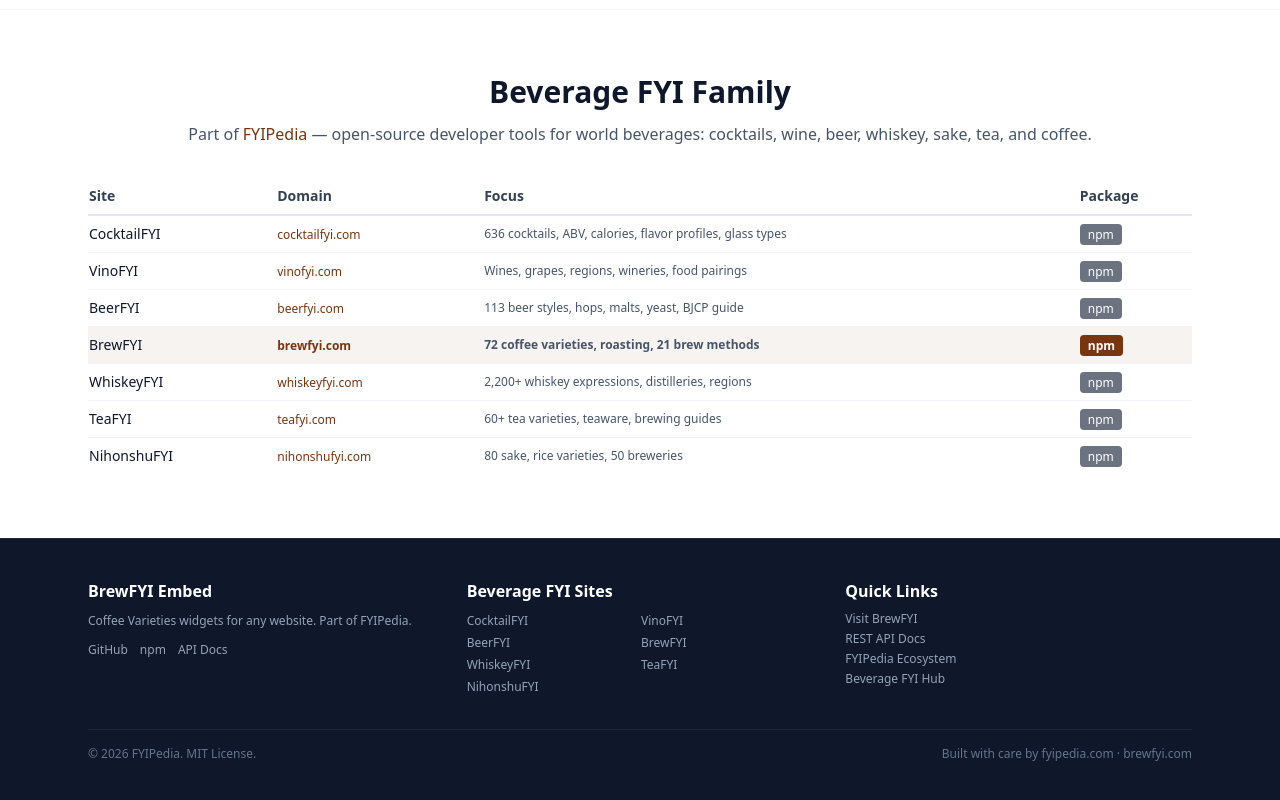
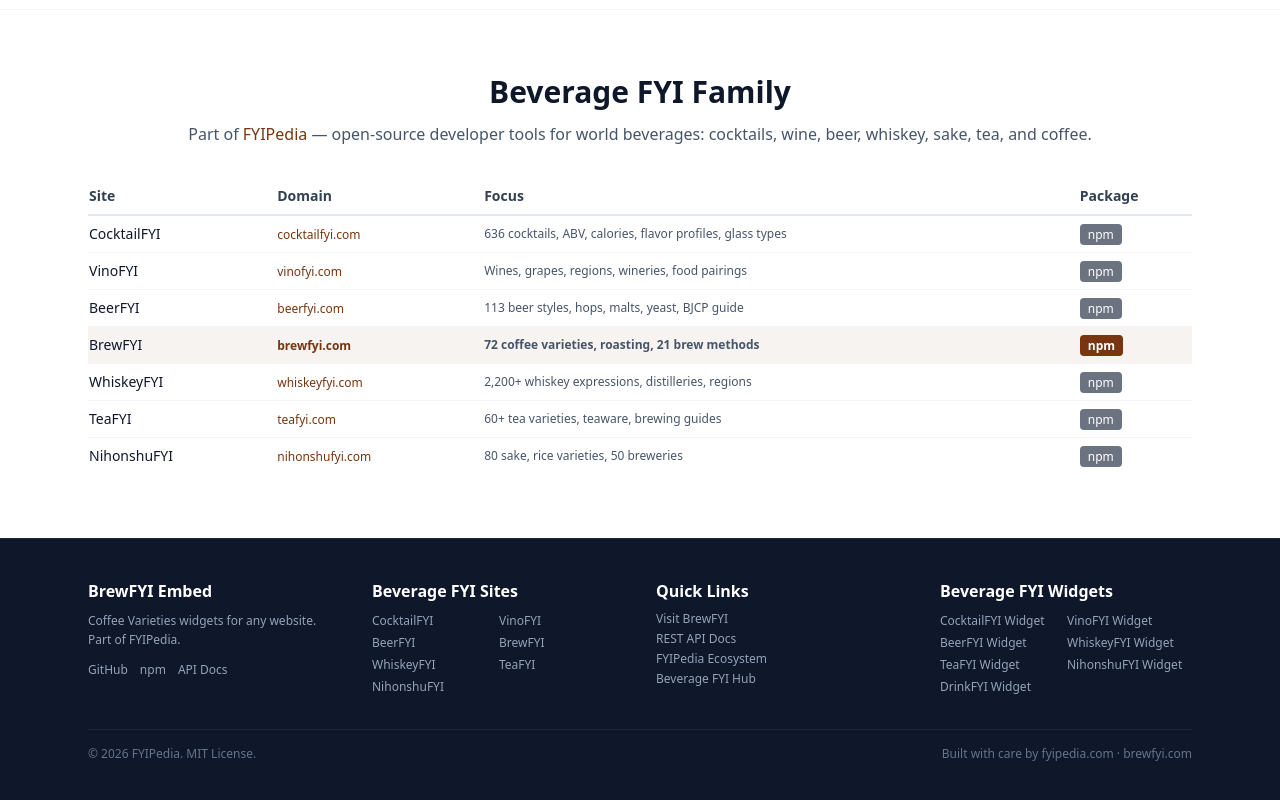
Before and after one commit to fyipedia/brewfyi-embed, a website: page docs/index.html in a window 1280 px wide. Shown: the part 3762-4562 px from the top of the page. Drawn offline with nearby package versions, Linux system fonts and the light colour scheme; a script that the page names is missing.

Commit message:
feat: add family widget cross-links in footer for SEO link equity

```diff
--- a/docs/index.html
+++ b/docs/index.html
@@ -384,7 +384,7 @@
   <!-- FOOTER -->
   <footer class="bg-slate-900 dark:bg-slate-950 text-slate-300 py-10 border-t border-slate-800">
     <div class="max-w-6xl mx-auto px-4 sm:px-6">
-      <div class="grid sm:grid-cols-3 gap-8 mb-8">
+      <div class="grid sm:grid-cols-4 gap-8 mb-8">
         <div>
           <h4 class="font-bold text-white mb-2">BrewFYI Embed</h4>
           <p class="text-xs text-slate-400 leading-relaxed mb-3">Coffee Varieties widgets for any website. Part of <a href="https://fyipedia.com" class="hover:text-white" target="_blank" rel="noopener">FYIPedia</a>.</p>
@@ -415,6 +415,18 @@
             <li><a href="https://drinkfyi.com" target="_blank" rel="noopener" class="text-slate-400 hover:text-white">Beverage FYI Hub</a></li>
           </ul>
         </div>
+              <div>
+          <h4 class="font-bold text-white mb-2">Beverage FYI Widgets</h4>
+          <div class="grid grid-cols-2 gap-0.5 text-xs">
+            <a href="https://widget.cocktailfyi.com" target="_blank" rel="noopener" class="text-slate-400 hover:text-white py-0.5">CocktailFYI Widget</a>
+            <a href="https://widget.vinofyi.com" target="_blank" rel="noopener" class="text-slate-400 hover:text-white py-0.5">VinoFYI Widget</a>
+            <a href="https://widget.beerfyi.com" target="_blank" rel="noopener" class="text-slate-400 hover:text-white py-0.5">BeerFYI Widget</a>
+            <a href="https://widget.whiskeyfyi.com" target="_blank" rel="noopener" class="text-slate-400 hover:text-white py-0.5">WhiskeyFYI Widget</a>
+            <a href="https://widget.teafyi.com" target="_blank" rel="noopener" class="text-slate-400 hover:text-white py-0.5">TeaFYI Widget</a>
+            <a href="https://widget.nihonshufyi.com" target="_blank" rel="noopener" class="text-slate-400 hover:text-white py-0.5">NihonshuFYI Widget</a>
+            <a href="https://widget.drinkfyi.com" target="_blank" rel="noopener" class="text-slate-400 hover:text-white py-0.5">DrinkFYI Widget</a>
+          </div>
+        </div>
       </div>
       <div class="border-t border-slate-800 pt-4 flex flex-col sm:flex-row justify-between gap-2 text-xs text-slate-500">
         <span>&copy; <span x-text="new Date().getFullYear()"></span> FYIPedia. MIT License.</span>
```
